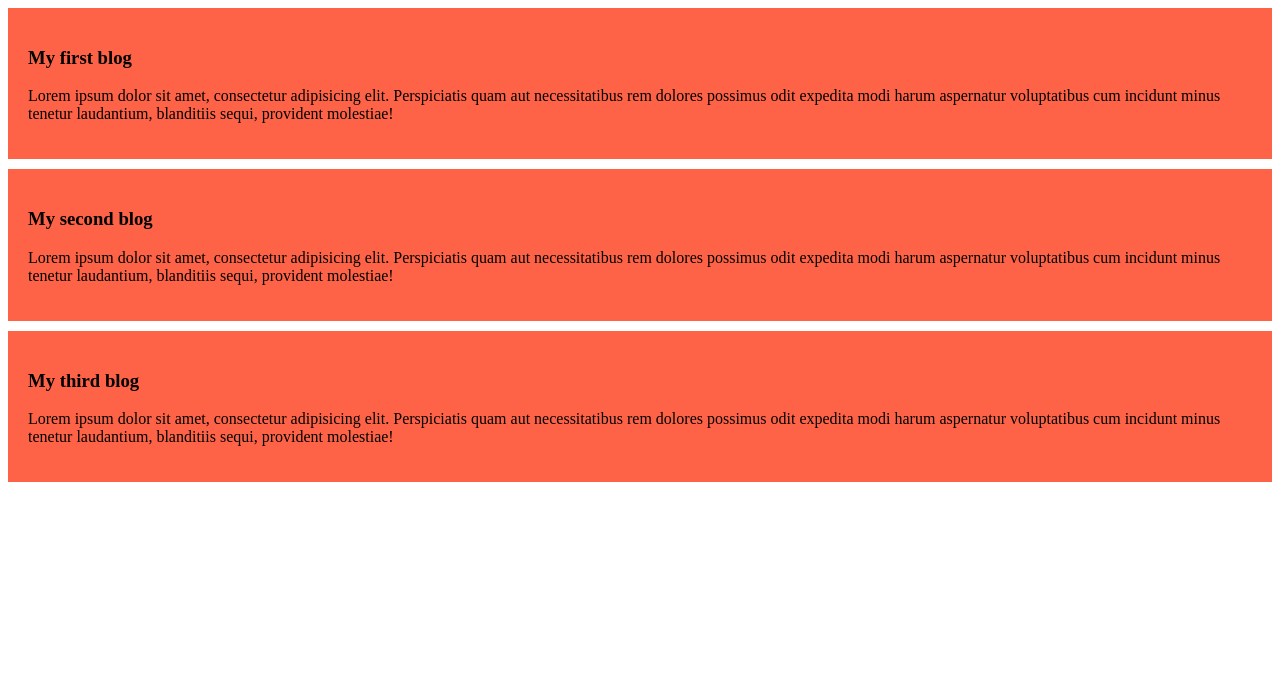
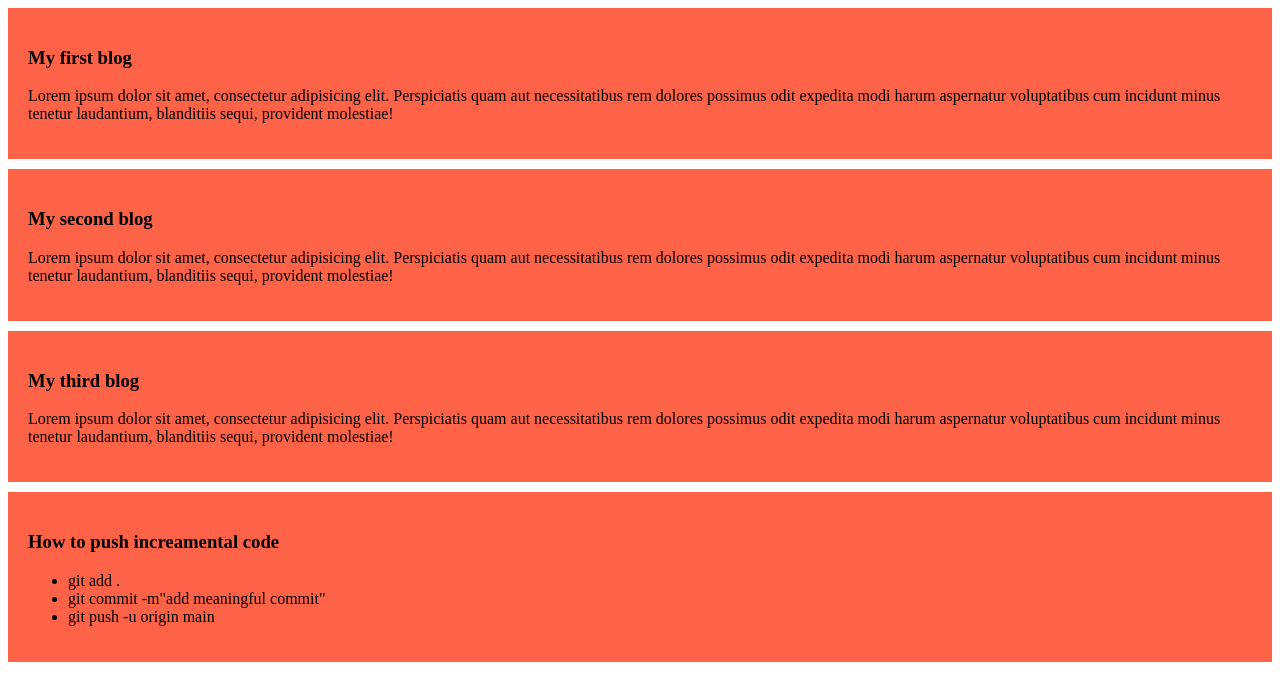
Before and after one commit to rakibraka/my-simple-website, a plain HTML site: page index.html in a window 1280 px wide. Drawn offline with Linux system fonts and the light colour scheme.

Commit message:
added a list to push code

```diff
--- a/index.html
+++ b/index.html
@@ -34,5 +34,13 @@
         blanditiis sequi, provident molestiae!
       </p>
     </div>
+    <div>
+      <h3>How to push increamental code</h3>
+      <ul>
+        <li>git add .</li>
+        <li>git commit -m"add meaningful commit"</li>
+        <li>git push -u origin main</li>
+      </ul>
+    </div>
   </body>
 </html>
```
